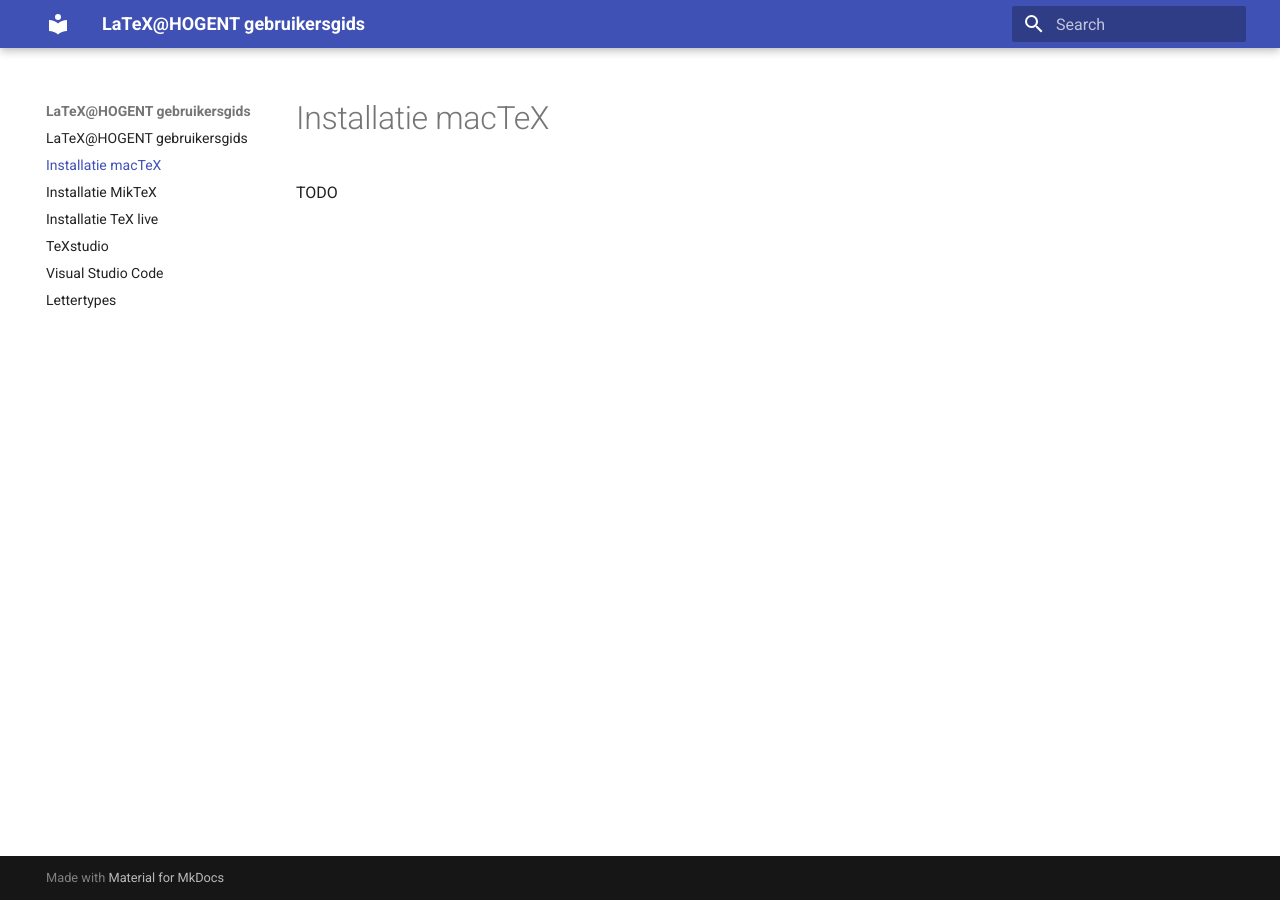
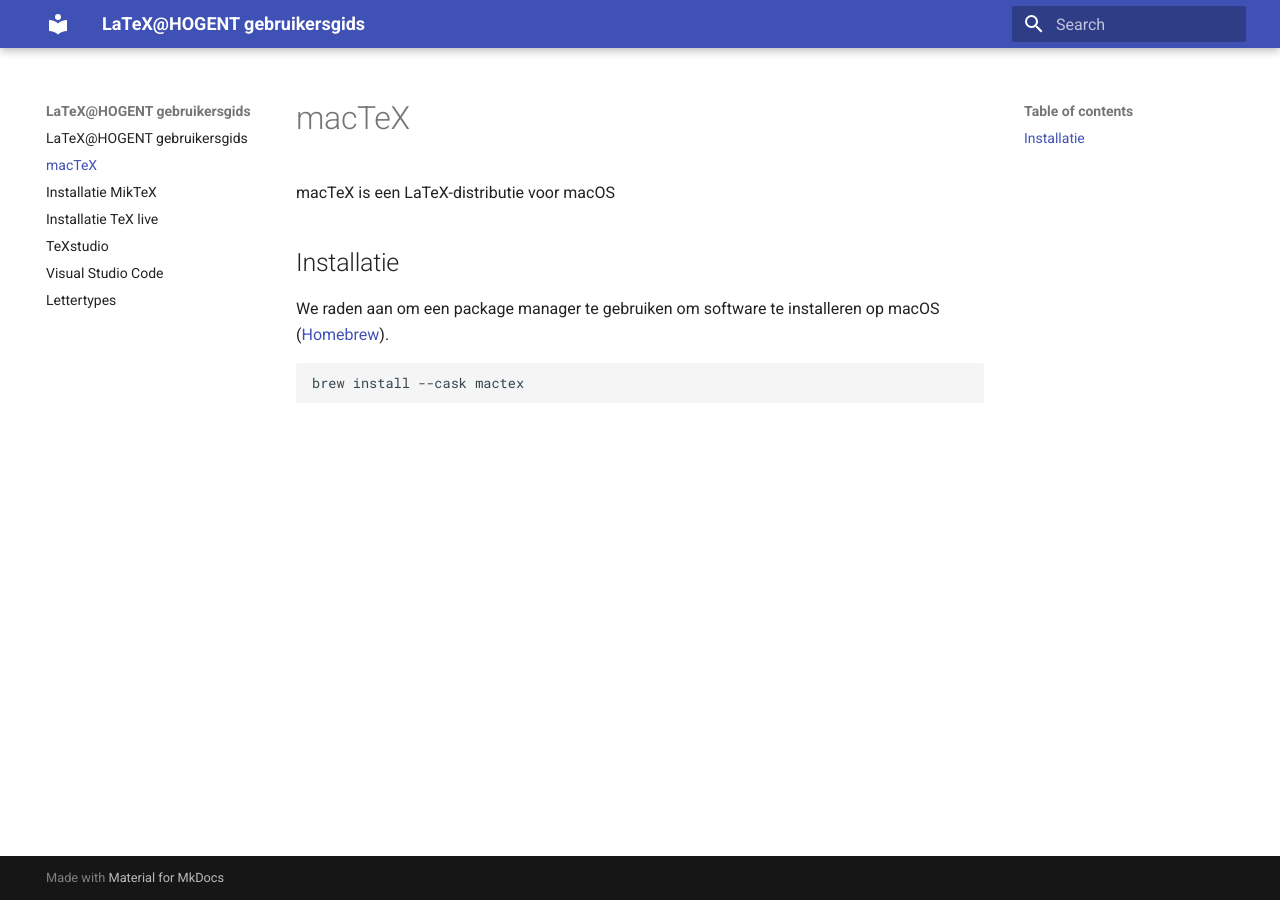
Before and after one commit to HoGentTIN/latex-hogent-gids, an MkDocs documentation site: the page built from docs/installatie-mactex.md, in a window 1280 px wide. Built offline with MkDocs 1.6.1 and Material for MkDocs 9.7.7, drawn with Linux system fonts in a browser that asks for light colours.

Commit message:
Instructies macTeX

````diff
--- a/docs/installatie-mactex.md
+++ b/docs/installatie-mactex.md
@@ -1,3 +1,11 @@
-# Installatie macTeX
+# macTeX
 
-TODO
+macTeX is een LaTeX-distributie voor macOS
+
+## Installatie
+
+We raden aan om een package manager te gebruiken om software te installeren op macOS ([Homebrew](https://brew.sh/)).
+
+```console
+brew install --cask mactex
+```
````
